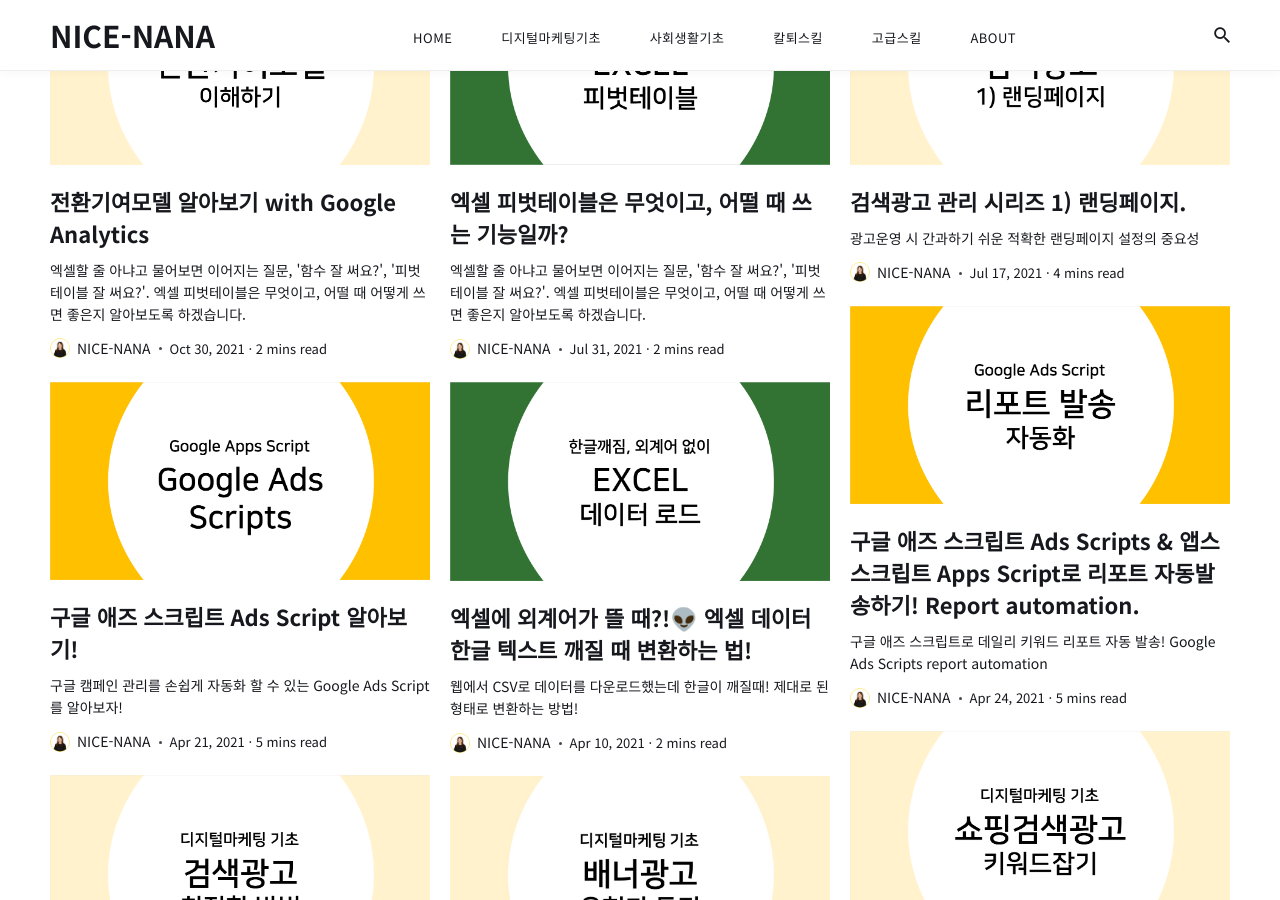
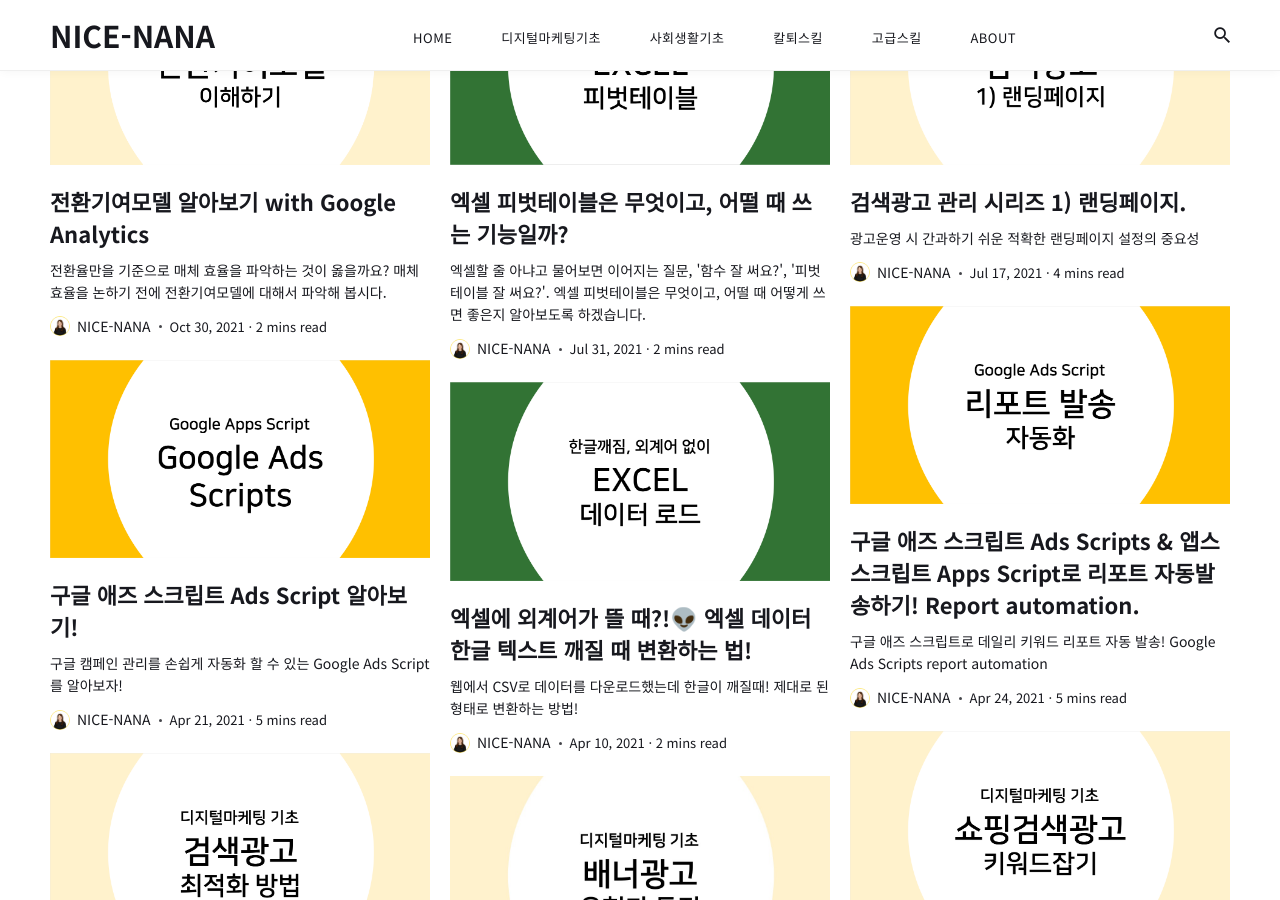
Before and after one commit to nice-nana123/-nice-nana123-.github.io, a Jekyll site: the page built from index.html, in a window 1280 px wide and 900 px high, scrolled down 525 px. Built offline with Jekyll 4.4.1, drawn with Linux system fonts in a browser that asks for light colours; nearby versions of some CDN libraries; the list of posts is cut into pages by our own code.

Commit message:
16th edit

```diff
--- a/_posts/2021-10-30-attribution_model.markdown
+++ b/_posts/2021-10-30-attribution_model.markdown
@@ -12,7 +12,7 @@
   - Google analytics
   - attribution model
   - GA
-description: 엑셀할 줄 아냐고 물어보면 이어지는 질문, '함수 잘 써요?', '피벗테이블 잘 써요?'. 엑셀 피벗테이블은 무엇이고, 어떨 때 어떻게 쓰면 좋은지 알아보도록 하겠습니다.
+description: 전환율만을 기준으로 매체 효율을 파악하는 것이 옳을까요? 매체 효율을 논하기 전에 전환기여모델에 대해서 파악해 봅시다.
 ---
 
 대부분의 매체 중에서도 검색광고에서 가장 높은 전환율이 발생됩니다.
```
